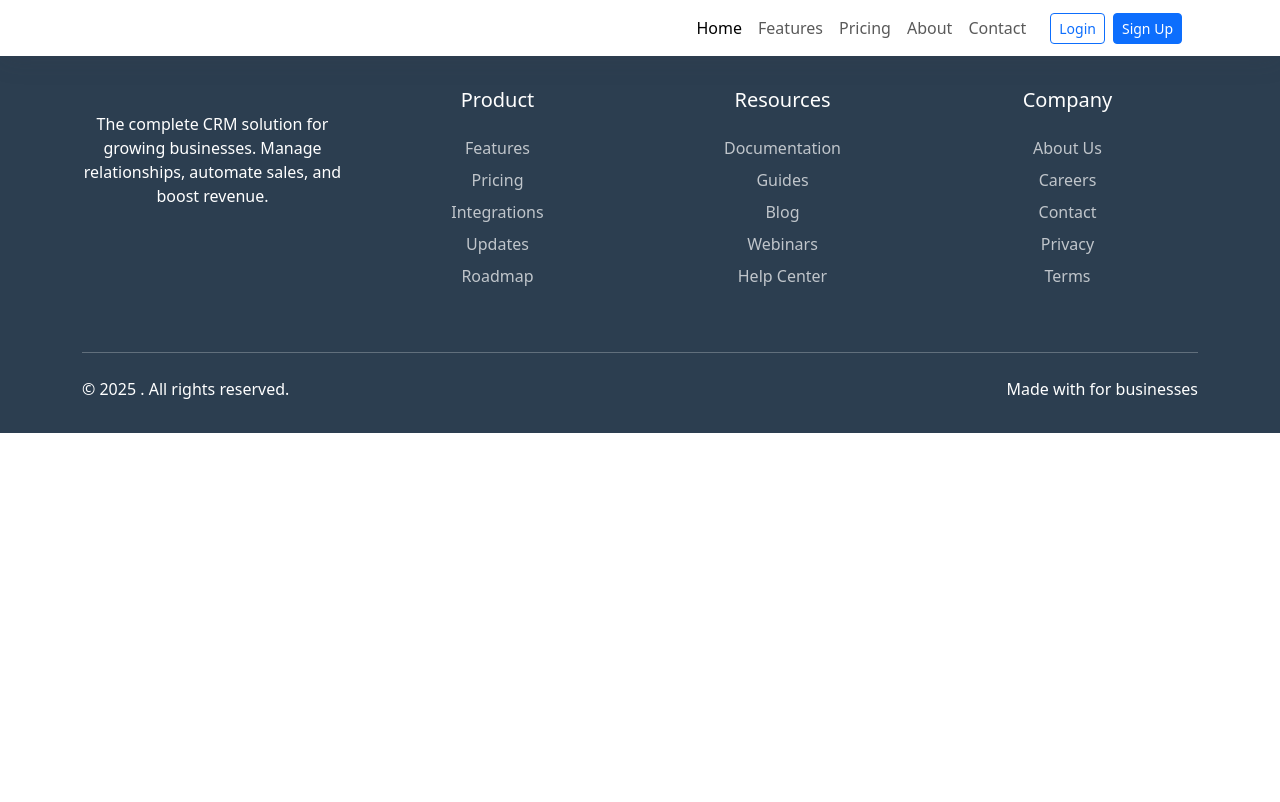
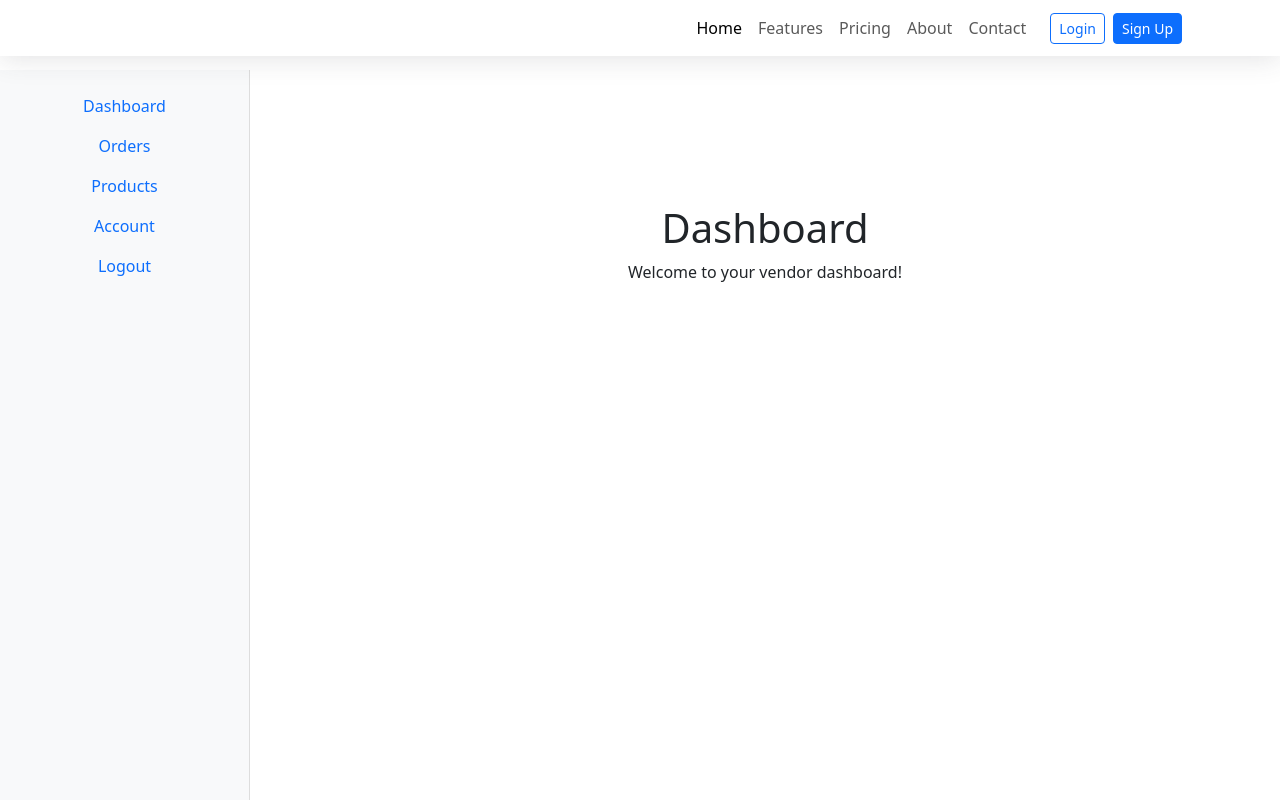
Before and after one commit to Aj8917/laravel-saas-billing-system, a React (Create React App) app in the folder subscribly-client/: page /VendorDashboard in a window 1280 px wide. Shown: the top 802 px of the page. Built offline with nearby package versions, Linux system fonts and the light colour scheme; no server answers.

Commit message:
feat(auth+layout): navigate to dashboard after login and add responsive sidebar

```diff
--- a/subscribly-client/src/App.scss
+++ b/subscribly-client/src/App.scss
@@ -1,4 +1,5 @@
 @import '~bootstrap/scss/bootstrap';
+
 .App {
   text-align: center;
 }
@@ -279,8 +280,8 @@ footer {
   padding: 0 4px;
 }
 
-.form-input:focus + label,
-.form-input:not(:placeholder-shown) + label {
+.form-input:focus+label,
+.form-input:not(:placeholder-shown)+label {
   top: -0.6rem;
   left: 0.5rem;
   font-size: 0.75rem;
@@ -291,11 +292,13 @@ footer {
   border: 1px solid red;
   background-color: #ffe5e5;
 }
-.error-text{
+
+.error-text {
   color: red;
   font-size: 0.875rem;
   margin-top: 0.25rem;
 }
+
 /* Optional enhancements */
 .pricing-card {
   border-radius: 8px;
@@ -325,11 +328,56 @@ footer {
   max-width: 95%;
   width: 100%;
 }
+
 .form-header {
   background-color: #2c6bbe;
   padding: 2.5rem;
   border-radius: 12px;
   box-shadow: 0 10px 25px rgba(0, 0, 0, 0.1);
   text-align: center;
-  color: var(--light-color); /* corrected from text-style */
+  color: var(--light-color);
+  /* corrected from text-style */
 }
+
+//------------------------------------------------SIDE BAR--------------------------------------------------------------------
+/* Sidebar layout for desktop */
+.dashboard-wrapper {
+  min-height: 100vh;
+  margin-top: 70px;
+  /* Adjust to match your Navbar height */
+}
+
+.sidebar {
+  width: 250px;
+  min-height: calc(100vh - 70px);
+  /* Fill screen under navbar */
+  border-right: 1px solid #ddd;
+  position: fixed;
+  top: 70px;
+  /* Height of navbar */
+  left: 0;
+  z-index: 100;
+  background-color: #f8f9fa;
+}
+
+/* Push content right to make space for sidebar */
+.content-area {
+  margin-left: 0;
+  margin-top: 70px;
+  /* Match navbar height */
+}
+
+@media (min-width: 992px) {
+  .content-area {
+    margin-left: 250px;
+    /* Width of sidebar */
+  }
+}
+
+/* to show on mobile  */
+@media (max-width: 991.98px) {
+  .mobile-menu-button {
+    margin-top: 70px;
+    /* Adjust if navbar height is different */
+  }
+}
--- a/subscribly-client/src/components/Auth/Signin.jsx
+++ b/subscribly-client/src/components/Auth/Signin.jsx
@@ -1,12 +1,13 @@
 import { useState } from 'react';
 import { useDispatch, useSelector } from 'react-redux';
 import { signin } from '../Auth/authSlice';
+import { Navigate, useNavigate } from 'react-router-dom';
 import messageHandler from '../../util/messageHandler';
 
 const Signin = () => {
     const dispatch = useDispatch();
     const { loading, error } = useSelector((state) => state.auth);
-
+    const naviagte=useNavigate();
     const [email, setEmail] = useState('');
     const [password, setPassword] = useState('');
     const [errors, setErrors] = useState({});
@@ -18,6 +19,7 @@ const Signin = () => {
 
         if (signin.fulfilled.match(result)) {
             messageHandler('Login Successfully!', 'success');
+            naviagte('/VendorDashboard');
         } else {
             const serverErrors = result.payload?.errors;
             if (serverErrors) {
--- a/subscribly-client/src/components/DashboardLayout.jsx
+++ b/subscribly-client/src/components/DashboardLayout.jsx
@@ -1,13 +1,65 @@
+import React, { useState, useEffect } from 'react';
+import { Button, Offcanvas, Nav } from 'react-bootstrap';
+import { Outlet } from 'react-router-dom';
+import Footer from './includes/Footer';
 import Navbar from './includes/Navbar';
-import Footer from './includes/Footer';
-import { Outlet } from 'react-router-dom';
 
-const DashboardLayout = ({appName}) => {
+
+const DashboardLayout = ({ appName }) => {
+  const [showMobileSidebar, setShowMobileSidebar] = useState(false);
+
+  const handleShowSidebar = () => setShowMobileSidebar(true);
+  const handleCloseSidebar = () => setShowMobileSidebar(false);
+
   return (
     <>
-       <Navbar appName={appName} />
-            <Outlet />
-       <Footer appName={appName} />
+      <Navbar appName={appName} />
+
+      {/* Mobile Sidebar Toggle Button */}
+      <div className="d-lg-none mobile-menu-button text-center">
+        <Button variant="primary" onClick={handleShowSidebar}>
+          Open Sidebar
+        </Button>
+      </div>
+
+
+
+      {/* Main layout wrapper */}
+      <div className="dashboard-wrapper d-flex">
+        {/* Sidebar for large screens */}
+        <div className="sidebar d-none d-lg-block bg-light">
+          <Nav className="flex-column p-3">
+            <Nav.Link href="#dashboard">Dashboard</Nav.Link>
+            <Nav.Link href="#orders">Orders</Nav.Link>
+            <Nav.Link href="#products">Products</Nav.Link>
+            <Nav.Link href="#account">Account</Nav.Link>
+            <Nav.Link href="#logout">Logout</Nav.Link>
+          </Nav>
+        </div>
+
+        {/* Mobile Offcanvas Sidebar */}
+        <Offcanvas show={showMobileSidebar} onHide={handleCloseSidebar} placement="start" className="d-lg-none">
+          <Offcanvas.Header closeButton>
+            <Offcanvas.Title>Menu</Offcanvas.Title>
+          </Offcanvas.Header>
+          <Offcanvas.Body>
+            <Nav className="flex-column">
+              <Nav.Link href="#dashboard">Dashboard</Nav.Link>
+              <Nav.Link href="#orders">Orders</Nav.Link>
+              <Nav.Link href="#products">Products</Nav.Link>
+              <Nav.Link href="#account">Account</Nav.Link>
+              <Nav.Link href="#logout">Logout</Nav.Link>
+            </Nav>
+          </Offcanvas.Body>
+        </Offcanvas>
+
+        {/* Main Content */}
+        <div className="content-area flex-grow-1 p-3">
+          <Outlet />
+        </div>
+      </div>
+
+      <Footer appName={appName} />
     </>
   );
 };
--- a/subscribly-client/src/components/Vendor/VendorDashboard.jsx
+++ b/subscribly-client/src/components/Vendor/VendorDashboard.jsx
@@ -1,8 +1,22 @@
-import React from "react";
+import React, { useState } from "react";
 
-const VendorDashboard=()=>{
-return(
-    <div>DashBoard</div>
-)
+
+const VendorDashboard = () => {
+
+
+    return (
+        <>
+
+
+            {/* Main Dashboard Content */}
+            <section className="py-5">
+                <div className="container">
+                    <h1>Dashboard</h1>
+                    <p>Welcome to your vendor dashboard!</p>
+                </div>
+            </section>
+        </>
+    );
 };
+
 export default VendorDashboard;
```
Lines whose indentation alone changed are shown as unchanged.
